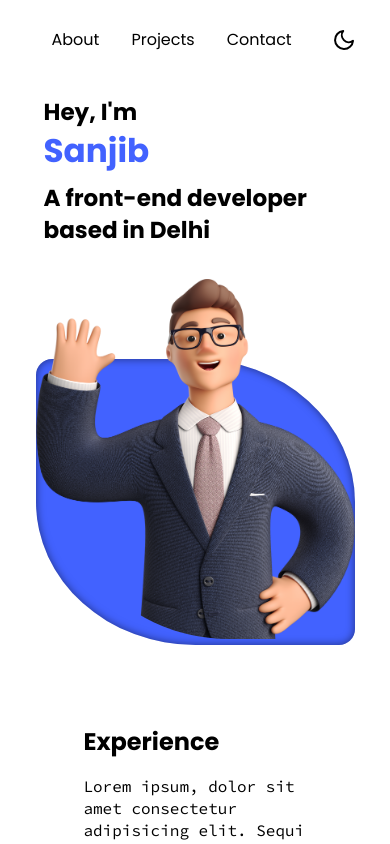
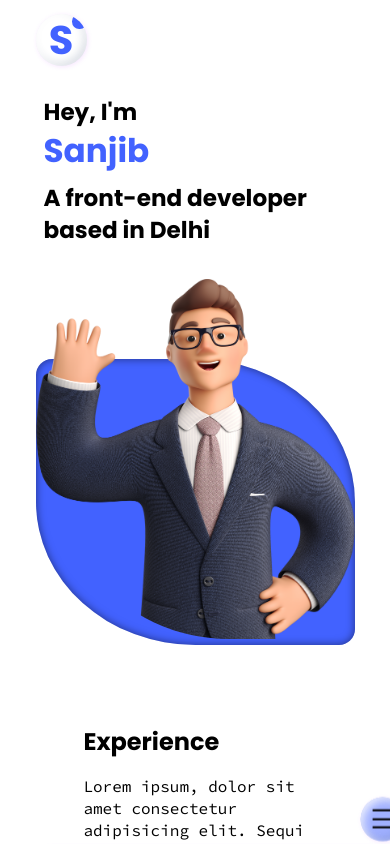
Before and after one commit to sanjibdey104/portfolio-v1, a Next.js app: page / in a window 390 px wide. Shown: the top 844 px of the page. Built offline with nearby package versions, Linux system fonts and the light colour scheme.

Commit message:
Refactor navbar for small screen
responsive navbar for smaller screens with toggle function

```diff
--- a/components/Navbar.js
+++ b/components/Navbar.js
@@ -1,4 +1,4 @@
-import React from 'react';
+import React, { useState } from 'react';
 import styled from 'styled-components';
 import { ThemeToggleButton } from './ThemeToggleButton';
 import Link from 'next/link';
@@ -8,6 +8,27 @@ const Nav = styled.nav`
     align-items: center;
     justify-content:center;
     position: relative;
+
+    @media (max-width: 768px) {
+        width: 90%;
+        position: fixed;
+        padding: 0.2rem 0;
+        bottom: 0.5rem;
+        z-index: 10;
+
+        border-radius: 1rem;
+        box-shadow: var(--box-shadow);
+        background-color: ${({theme}) => theme.mobileNavBg};
+        backdrop-filter: blur(5px);
+        color: ${({ theme }) => theme.textColor};
+
+        transform: translateY(120%);
+        transition: transform 200ms ease-in-out;
+
+        &#open {
+            transform: translateY(0);
+        }
+    }
 `
 
 const NavLinks = styled.ul`
@@ -24,12 +45,57 @@ const NavLinks = styled.ul`
             color: ${({theme}) => theme.primary};
         }
     }
+
+    @media (max-width: 768px) {
+        li {
+            font-size: 1.2rem;
+        }
+    }
+`
+
+const NavToggler = styled.button`
+    display: none;
+
+    span {
+        width: 70%;
+        height: 2px;
+        background-color: black;
+        margin: 0;
+        padding: 0;
+    }
+
+    @media (max-width: 768px) {
+        display: flex;
+        flex-direction: column;
+        gap: 0.4rem;
+        align-items: center;
+        justify-content: center;
+
+        position: absolute;
+        top: 0;
+        right: 0;
+        background: inherit;
+        box-shadow: inherit;
+        height: 2.75rem;
+        width: 2.75rem;
+        border-radius: 50%;
+
+        transform: translateY(-110%) translateX(40%);
+    }
 `
 
 
+
 const Navbar = () => {
+
+    const [navDisplay, setNavDisplay] = useState(false);
+
+    const toggleNavDisplay = () => {
+        setNavDisplay(!navDisplay);
+    }
+
     return (
-        <Nav>
+        <Nav id={navDisplay ? 'open' : null }>
             <NavLinks>
                 <Link href="/about">
                     <li><a>About</a></li>
@@ -45,6 +111,14 @@ const Navbar = () => {
 
                 <li><ThemeToggleButton /></li>
             </NavLinks>
+
+            <NavToggler
+            onClick={() => toggleNavDisplay()}
+            >
+            <span></span>
+            <span></span>
+            <span></span>
+            </NavToggler>
         </Nav>
     )
 }
```
